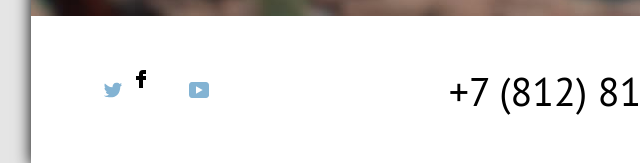
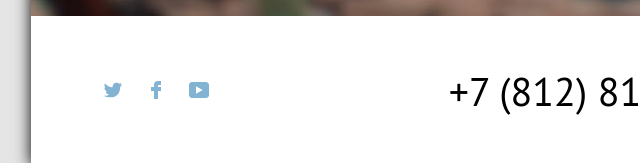
Before and after one commit to ruslantz/1907789-sedona-33, a plain HTML site: page index.html in a window 1280 px wide. Shown: the part 3180-3343 px from the top of the page, 9-649 px from the left. Drawn offline with Linux system fonts and the light colour scheme.

Commit message:
Update index.html

```diff
--- a/index.html
+++ b/index.html
@@ -168,7 +168,7 @@
                 </a>
               </li>
               <li class="footer-social-item">
-                <a class="footer-social-lin" href="#">
+                <a class="footer-social-link" href="#">
                   <svg aria-hidden="true" focusable="false" width="10" height="18" viewBox="0 0 10 18" xmlns="http://www.w3.org/2000/svg">
                     <path d="M7 0a4 4 0 0 0-4 4v2H0v4h3v8h4v-8h3V6H7V4h3V0H7Z"/>
                   </svg>
```
